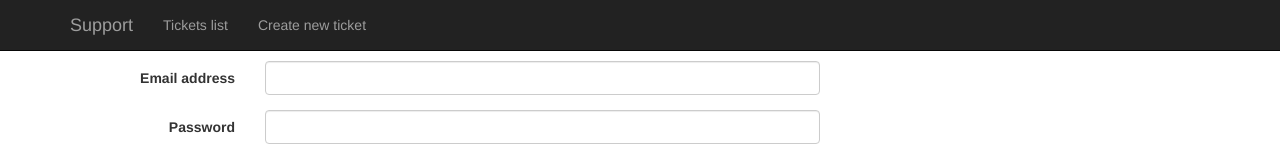
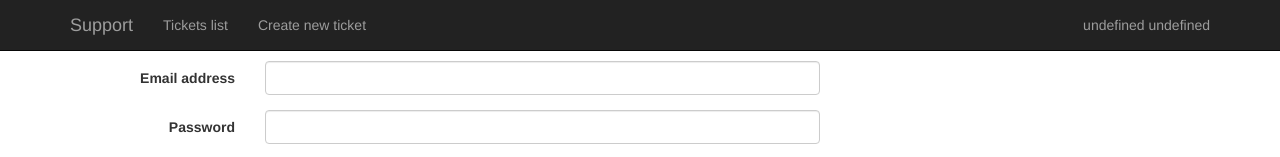
Before and after one commit to m0n9oose/tickets_spa, an Angular app: page /login in a window 1280 px wide. Shown: the top 157 px of the page. Built offline with nearby package versions, Linux system fonts and the light colour scheme; no server answers.

Commit message:
Store email on login

```diff
--- a/src/app/_services/authentication.service.ts
+++ b/src/app/_services/authentication.service.ts
@@ -24,6 +24,7 @@ export class AuthenticationService {
       .map((response: Response) => {
         let user = response.json()['user'];
         if (user && user.token) {
+          user.email = email;
           localStorage.setItem('currentUser', JSON.stringify(user));
         }
       });
@@ -39,11 +40,6 @@ export class AuthenticationService {
     }
   }
 
-  name() {
-    let currentUser = JSON.parse(localStorage.getItem('currentUser'));
-    return currentUser.first_name + ' ' + currentUser.last_name;
-  }
-
   private headers() {
     let headers = new Headers({
       'Accept': 'application/json',
--- a/src/app/app.component.html
+++ b/src/app/app.component.html
@@ -13,7 +13,7 @@
         <li><a routerLink="/tickets/new">Create new ticket</a></li>
       </ul>
       <ul class="nav navbar-nav navbar-right">
-        <li><a href='account'>{{currentUser.first_name}}</a></li>
+        <li><a href='account'>{{username()}}</a></li>
       </ul>
     </div><!--/.nav-collapse -->
   </div>
--- a/src/app/app.component.ts
+++ b/src/app/app.component.ts
@@ -27,6 +27,10 @@ export class AppComponent implements OnInit {
     this.loadTickets();
   }
 
+  username() {
+    return this.currentUser.first_name + ' ' + this.currentUser.last_name;
+  }
+
   private loadTickets() {
     this.ticketService.list().subscribe(tickets => { this.tickets = tickets; });
   }
```
